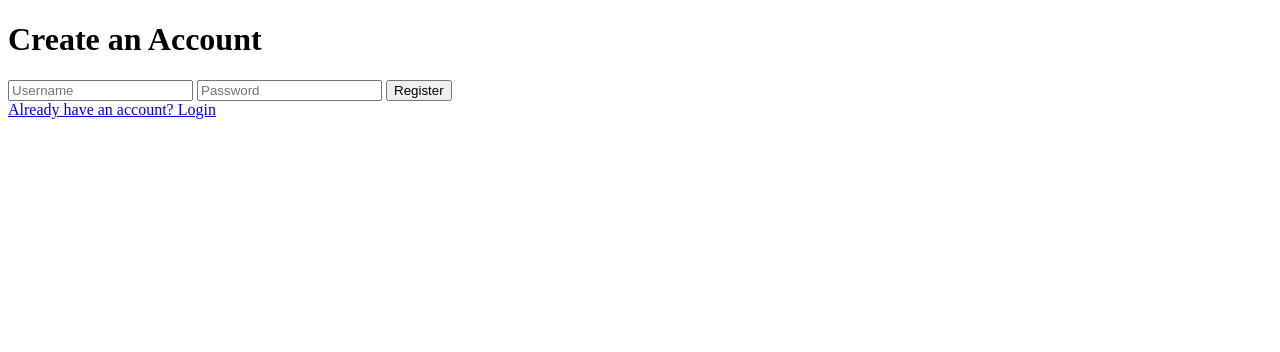
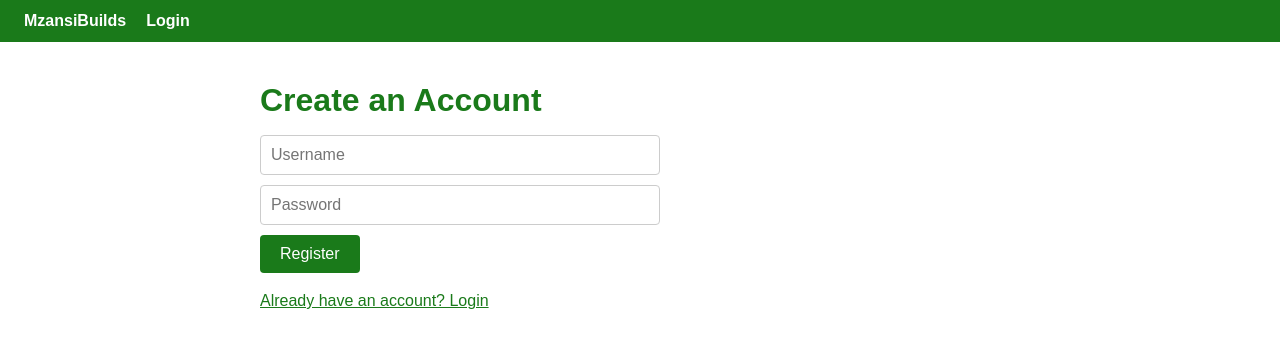
Before and after one commit to Yaseenobigboi/Derivco_Assessment, a Flask app: page /register in a window 1280 px wide. Shown: the top 352 px of the page. Run offline with Flask 3, Linux system fonts and the light colour scheme.

Commit message:
add and apply styles

```diff
--- /dev/null
+++ b/static/style.css
@@ -0,0 +1,116 @@
+/* this must define the green, white, black theme for the whole app */
+
+* {
+    box-sizing: border-box;
+    margin: 0;
+    padding: 0;
+}
+
+body {
+    background-color: #ffffff;
+    color: #111111;
+    font-family: Arial, sans-serif;
+    font-size: 16px;
+}
+
+nav {
+    background-color: #1a7a1a;
+    padding: 12px 24px;
+    display: flex;
+    gap: 20px;
+    align-items: center;
+}
+
+nav a {
+    color: #ffffff;
+    text-decoration: none;
+    font-weight: bold;
+}
+
+nav a:hover {
+    text-decoration: underline;
+}
+
+main, .page {
+    max-width: 800px;
+    margin: 40px auto;
+    padding: 0 20px;
+}
+
+h1 {
+    color: #1a7a1a;
+    margin-bottom: 16px;
+}
+
+h2 {
+    color: #111111;
+    margin: 24px 0 12px;
+}
+
+p {
+    margin-bottom: 8px;
+    line-height: 1.5;
+}
+
+a {
+    color: #1a7a1a;
+}
+
+a:hover {
+    text-decoration: underline;
+}
+
+form {
+    display: flex;
+    flex-direction: column;
+    gap: 10px;
+    margin: 16px 0;
+    max-width: 400px;
+}
+
+input[type="text"],
+input[type="password"],
+input[type="number"],
+textarea {
+    padding: 10px;
+    border: 1px solid #cccccc;
+    border-radius: 4px;
+    font-size: 16px;
+    width: 100%;
+}
+
+textarea {
+    height: 80px;
+    resize: vertical;
+}
+
+button[type="submit"] {
+    background-color: #1a7a1a;
+    color: #ffffff;
+    border: none;
+    padding: 10px 20px;
+    border-radius: 4px;
+    font-size: 16px;
+    cursor: pointer;
+    width: fit-content;
+}
+
+button[type="submit"]:hover {
+    background-color: #155e15;
+}
+
+.card {
+    border: 1px solid #dddddd;
+    border-radius: 6px;
+    padding: 16px;
+    margin-bottom: 16px;
+}
+
+.card:hover {
+    border-color: #1a7a1a;
+}
+
+.error {
+    color: #cc0000;
+    margin-bottom: 12px;
+}
--- a/templates/register.html
+++ b/templates/register.html
@@ -3,11 +3,18 @@
 <head>
     <meta charset="UTF-8">
     <title>Register - MzansiBuilds</title>
+    <link rel="stylesheet" href="/static/style.css">
 </head>
 <body>
+    <nav>
+        <a href="/">MzansiBuilds</a>
+        <a href="/login">Login</a>
+    </nav>
+
+    <div class="page">
         <h1>Create an Account</h1>
 
-    <p>{{ error if error }}</p>
+        <p class="error">{{ error if error }}</p>
 
         <form method="POST">
             <input type="text" name="username" placeholder="Username" required>
@@ -15,6 +22,7 @@
             <button type="submit">Register</button>
         </form>
 
-    <a href="/login">Already have an account? Login</a>
+        <p><a href="/login">Already have an account? Login</a></p>
+    </div>
 </body>
 </html>
```
Also changed, not shown: templates/celebration_wall.html (+11 -4 lines), templates/create_project.html (+10 -1 lines), templates/dashboard.html (+14 -3 lines), templates/feed.html (+11 -4 lines), templates/login.html (+10 -2 lines), templates/project_detail.html (+13 -1 lines). Lines whose indentation alone changed are shown as unchanged.
